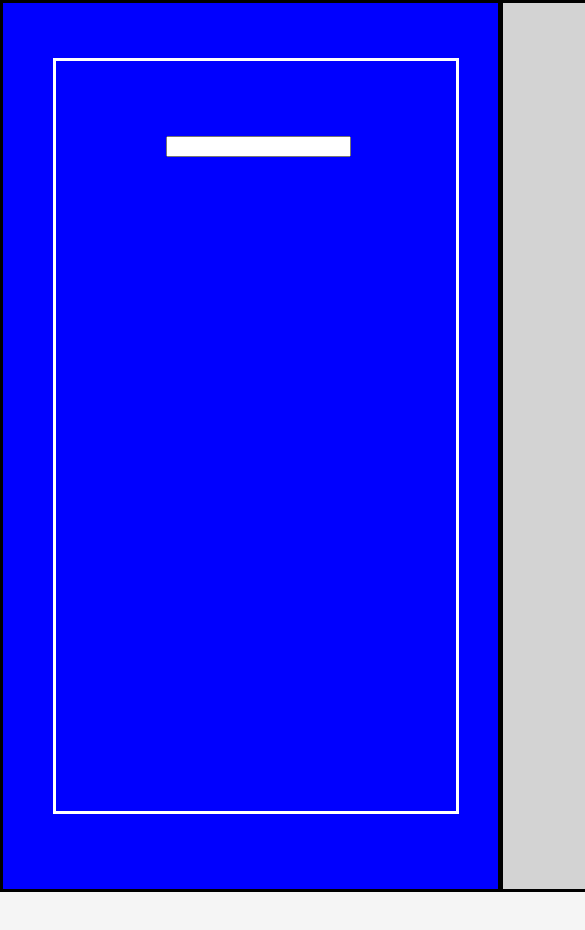
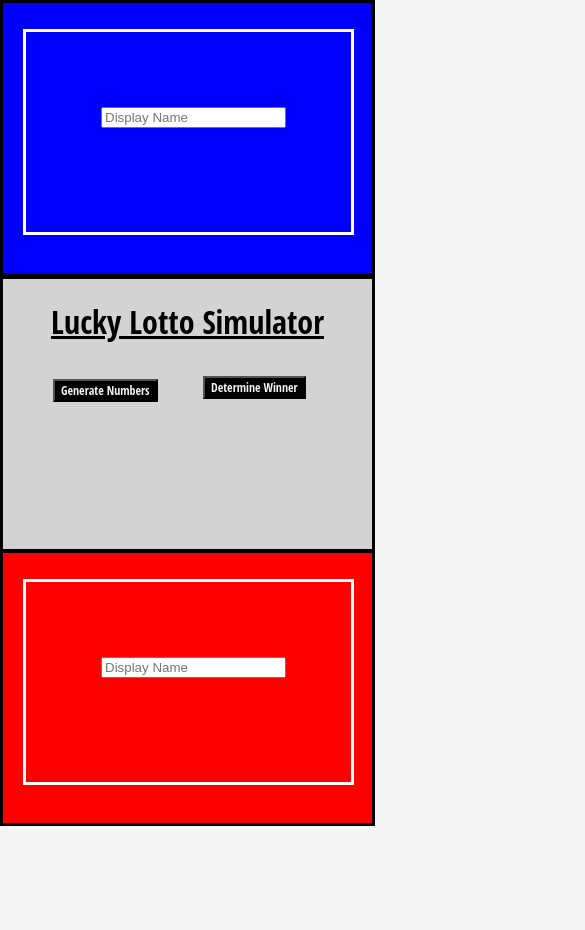
Before and after one commit to MoPatel30/Lucky-Lotto-Simulator-Web-App, a React (Create React App) app: page / in a window 390 px wide. Shown: the top 930 px of the page, 585 px wide, since content can reach past the window. Built offline with nearby package versions, Linux system fonts and the light colour scheme.

Commit message:
mobile phone UI changes

```diff
--- a/public/index.html
+++ b/public/index.html
@@ -3,7 +3,8 @@
   <head>
     <meta charset="utf-8" />
     <link rel="icon" href="%PUBLIC_URL%/favicon.ico" />
-    <meta name="viewport" content="width=device-width, initial-scale=1" />
+    <meta name="viewport" content="width=device-width, initial-scale=1, maximum-scale: 0.09, minimum-scale: 0.09 />
+
     <meta name="theme-color" content="#000000" />
     <meta
       name="Betting Against the Odds"
--- a/src/App.css
+++ b/src/App.css
@@ -64,6 +64,18 @@
 
 }
 
+#winner-style{
+  background-color: black;
+  color: whitesmoke;
+  font-size: 24px;
+  font-family: 'Open Sans Condensed';
+  position: absolute;
+
+  left: 156.5px;
+  top: 35px;
+
+}
+
 #button-pos{
   position: absolute;
   top: 800px;
@@ -92,6 +104,20 @@
 
 }
 
+#player-one-input{
+  position: absolute;
+  left: 110px;
+  top: 75px;
+}
+
+#player-one-nums{
+  position:absolute;
+  top: 100px;
+  left: 175px;
+
+}
+
+
 
 #player-two{
   border: 3px solid white;
@@ -103,5 +129,132 @@
   margin-left: 50px;
   margin-top: 100px;
 
+}
+
+#player-two-input{
+  position: absolute;
+  left: 110px;
+  top: 75px;
+}
+
+
+#player-two-nums{
+  position:absolute;
+  top: 100px;
+  left: 175px;
 
 }
+
+@media only screen and (max-width: 414px){
+
+
+  #player-one{
+    border: 3px solid white;
+    width: 325px;
+    height: 200px;
+    position: absolute;
+    left: 0px;
+    top: -350px;
+
+    margin-left: 20px;
+
+    margin-top: 100px;
+
+  }
+
+
+  #player-two{
+    border: 3px solid white;
+    width: 325px;
+    height: 200px;
+    position: absolute;
+    left: 0px;
+    top: 200px;
+
+    margin-left: 20px;
+
+    margin-top: 100px;
+
+  }
+
+
+  #randomizer-style{
+    background-color: black;
+    color: whitesmoke;
+    font-size: 12px;
+    font-family: 'Open Sans Condensed';
+    position: absolute;
+    top: -700px;
+    left: 50px;
+  }
+
+
+
+  #winner-style{
+    background-color: black;
+    color: whitesmoke;
+    font-size: 12px;
+    font-family: 'Open Sans Condensed';
+    position: relative;
+    left: 200px;
+    top: -703.5px;
+
+  }
+
+
+  #number-style{
+    color: black;
+    font-size: 24px;
+    text-align: center;
+    display: contents;
+
+
+  }
+
+  #random-nums{
+    position: absolute;
+    left: 75px;
+    top: 162.5px;
+  }
+
+  #number-style-two{
+    color: whitesmoke;
+    font-size: 24px;
+    text-align: center;
+    display: contents;
+  }
+
+
+
+#player-one-input{
+  position: absolute;
+  left: 75px;
+  top: 75px;
+}
+
+
+#player-two-input{
+  position: absolute;
+  left: 75px;
+  top: 75px;
+}
+
+
+#player-one-nums{
+  position:absolute;
+  left: 50px;
+  top: 125px;
+
+}
+
+
+#player-two-nums{
+  position:absolute;
+  left: 50px;
+  top: 125px;
+
+}
+
+
+
+}
--- a/src/App.jsx
+++ b/src/App.jsx
@@ -1,5 +1,4 @@
 import React from 'react';
-
 import './App.css';
 
 
@@ -41,7 +40,8 @@ export class RandomNumber extends React.Component{
       OneNumFive : null,
       OneNumSix : null,
       OneNumSeven : null,
-      nameOne: null,
+      nameOne: "",
+      scoreOne: 0,
 
       TwoNumOne : null,
       TwoNumTwo : null,
@@ -50,7 +50,8 @@ export class RandomNumber extends React.Component{
       TwoNumFive : null,
       TwoNumSix : null,
       TwoNumSeven : null,
-      nameTwo: null
+      nameTwo: "",
+      scoreTwo: 0
 
     }
 
@@ -121,12 +122,20 @@ export class RandomNumber extends React.Component{
 
 
         if(countOne > countTwo){
-            alert(String(this.state.nameOne) + " Wins! " + String(countOne) + " rounds won!")
+            this.setState({
+                scoreOne: this.state.scoreOne + 1
+            })
+            alert(String(this.state.nameOne) + " Wins! " + String(countOne) + " rounds won!" + '\n' + String(this.state.nameOne) + " wins: " + String(this.state.scoreOne + 1) + '\n' + String(this.state.nameTwo) + " wins: " + String(this.state.scoreTwo))
         }
 
 
+
+
         if(countTwo > countOne){
-            alert(String(this.state.nameTwo) + " Wins! " + String(countTwo) + " rounds won!")
+            this.setState({
+                scoreTwo: this.state.scoreTwo + 1
+            })
+            alert(String(this.state.nameTwo) + " Wins! " + String(countTwo) + " rounds won!" + '\n' + String(this.state.nameOne) + " wins: " + String(this.state.scoreOne) + '\n' + String(this.state.nameTwo) + " wins: " + String(this.state.scoreTwo + 1))
         }
 
 
@@ -196,51 +205,56 @@ export class RandomNumber extends React.Component{
     return(
       <div>
 
+        <div id="random-nums">
+            <p id="number-style">{this.state.randNumOne}     </p>
+            <p id="number-style">{this.state.randNumTwo}     </p>
+            <p id="number-style">{this.state.randNumThree}     </p>
+            <p id="number-style">{this.state.randNumFour}     </p>
+            <p id="number-style">{this.state.randNumFive}     </p>
+            <p id="number-style">{this.state.randNumSix}     </p>
+            <p id="number-style">{this.state.randNumSeven}</p>
+        </div>
 
-        <p id="number-style">{this.state.randNumOne}</p>
-        <p id="number-style">{this.state.randNumTwo}</p>
-        <p id="number-style">{this.state.randNumThree}</p>
-        <p id="number-style">{this.state.randNumFour}</p>
-        <p id="number-style">{this.state.randNumFive}</p>
-        <p id="number-style">{this.state.randNumSix}</p>
-        <p id="number-style">{this.state.randNumSeven}</p>
 
         <div id="player-one">
             <p style={{color: "whitesmoke", textAlign: "center", fontSize: "24px" }}> {this.state.nameOne} </p>
 
             <input
-                style = {{position: "absolute", left: "110px", top: "75px"}}
+                placeholder = "Display Name"
+                id = "player-one-input"
                 type='text'
                 value = {this.state.nameOne}
                 onChange= {e => this.setState({nameOne: e.target.value})}
             />
-            <div style = {{position: 'absolute', top: "100px", left: '175px'}}>
-                <p id="number-style-two">{this.state.OneNumOne}</p>
-                <p id="number-style-two">{this.state.OneNumTwo}</p>
-                <p id="number-style-two">{this.state.OneNumThree}</p>
-                <p id="number-style-two">{this.state.OneNumFour}</p>
-                <p id="number-style-two">{this.state.OneNumFive}</p>
-                <p id="number-style-two">{this.state.OneNumSix}</p>
+            <div id = "player-one-nums">
+                <p id="number-style-two">{this.state.OneNumOne}     </p>
+                <p id="number-style-two">{this.state.OneNumTwo}     </p>
+                <p id="number-style-two">{this.state.OneNumThree}     </p>
+                <p id="number-style-two">{this.state.OneNumFour}     </p>
+                <p id="number-style-two">{this.state.OneNumFive}     </p>
+                <p id="number-style-two">{this.state.OneNumSix}     </p>
                 <p id="number-style-two">{this.state.OneNumSeven}</p>
             </div>
         </div>
+
 
         <div id="player-two">
             <p style={{color: "whitesmoke", textAlign: "center", fontSize: "24px" }}> {this.state.nameTwo} </p>
 
             <input
-                style = {{position: "absolute", left: "110px", top: "75px"}}
+                placeholder = "Display Name"
+                id = "player-two-input"
                 type='text'
                 value = {this.state.nameTwo}
                 onChange= {e => this.setState({nameTwo: e.target.value})}
             />
-            <div style = {{position: 'absolute', top: "100px", left: '175px'}}>
-                <p id="number-style-two">{this.state.TwoNumOne}</p>
-                <p id="number-style-two">{this.state.TwoNumTwo}</p>
-                <p id="number-style-two">{this.state.TwoNumThree}</p>
-                <p id="number-style-two">{this.state.TwoNumFour}</p>
-                <p id="number-style-two">{this.state.TwoNumFive}</p>
-                <p id="number-style-two">{this.state.TwoNumSix}</p>
+            <div id="player-two-nums">
+                <p id="number-style-two">{this.state.TwoNumOne}     </p>
+                <p id="number-style-two">{this.state.TwoNumTwo}     </p>
+                <p id="number-style-two">{this.state.TwoNumThree}     </p>
+                <p id="number-style-two">{this.state.TwoNumFour}     </p>
+                <p id="number-style-two">{this.state.TwoNumFive}     </p>
+                <p id="number-style-two">{this.state.TwoNumSix}     </p>
                 <p id="number-style-two">{this.state.TwoNumSeven}</p>
             </div>
         </div>
@@ -248,7 +262,7 @@ export class RandomNumber extends React.Component{
 
         <div id="button-pos">
           <button id="randomizer-style" onClick={()=>this.operation()}>Generate Numbers</button>
-          <button id="randomizer-style" onClick={()=>this.checkWinner()} style= {{left: '156.5px',top: '35px'}}>Determine Winner </button>
+          <button id="winner-style" onClick={()=>this.checkWinner()} >Determine Winner </button>
         </div>
 
 
--- a/src/index.css
+++ b/src/index.css
@@ -42,3 +42,44 @@ code {
   top: -3px;
 
 }
+
+
+
+@media only screen and (max-width: 414px){
+
+
+  #left-side{
+    border: 3px solid black;
+    background-color: blue;
+    width: 369px;
+    height: 270px;
+    position: relative;
+  }
+
+  #middle-side{
+    border: 3px solid black;
+    background-color: lightgray;
+    width: 369px;
+    height: 270px;
+    position: absolute;
+    left: 00px;
+
+
+  }
+
+  #right-side{
+    border: 3px solid black;
+    background-color: red;
+    width: 369px;
+    height: 270px;
+    position: absolute;
+    left: -3px;
+    top: 271px;
+
+
+  }
+
+
+
+
+}
```
